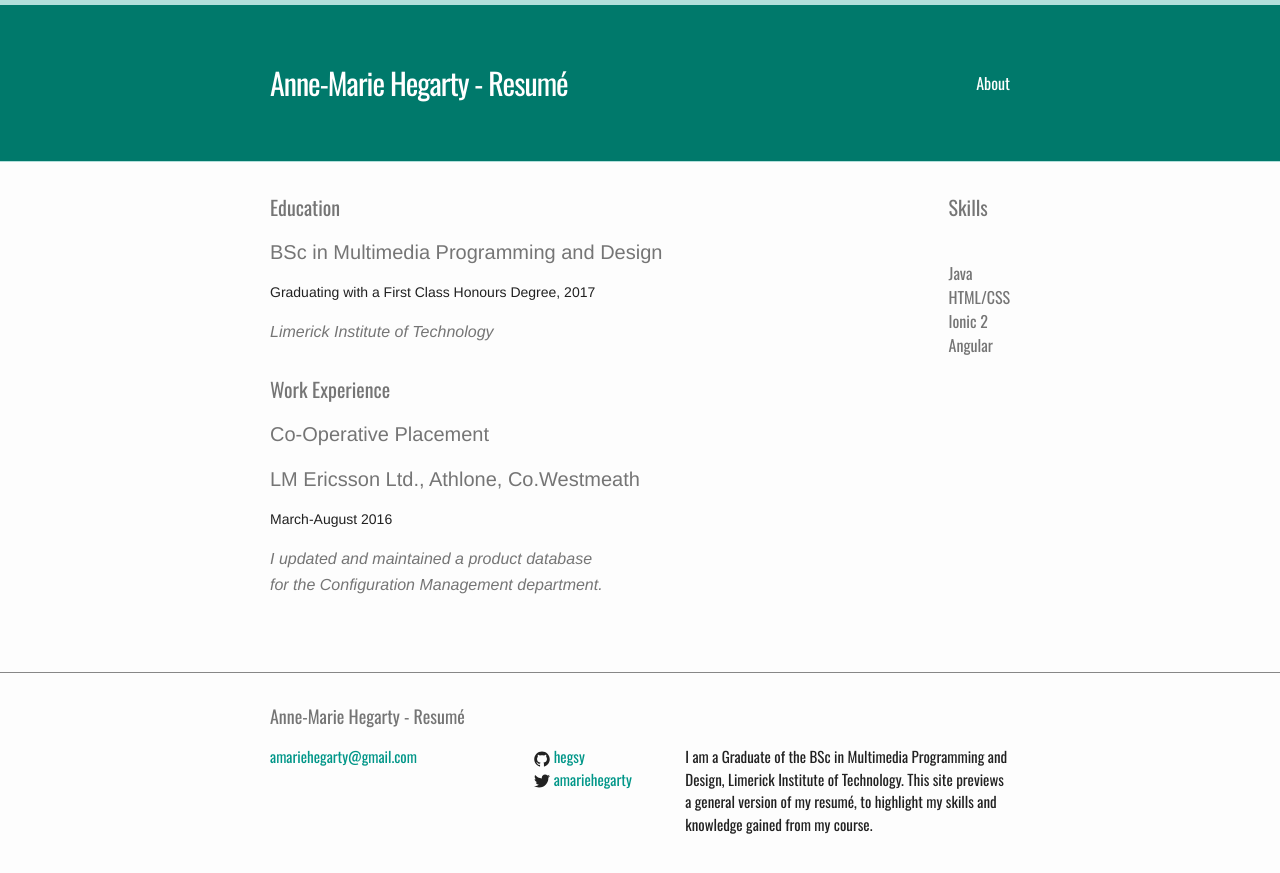
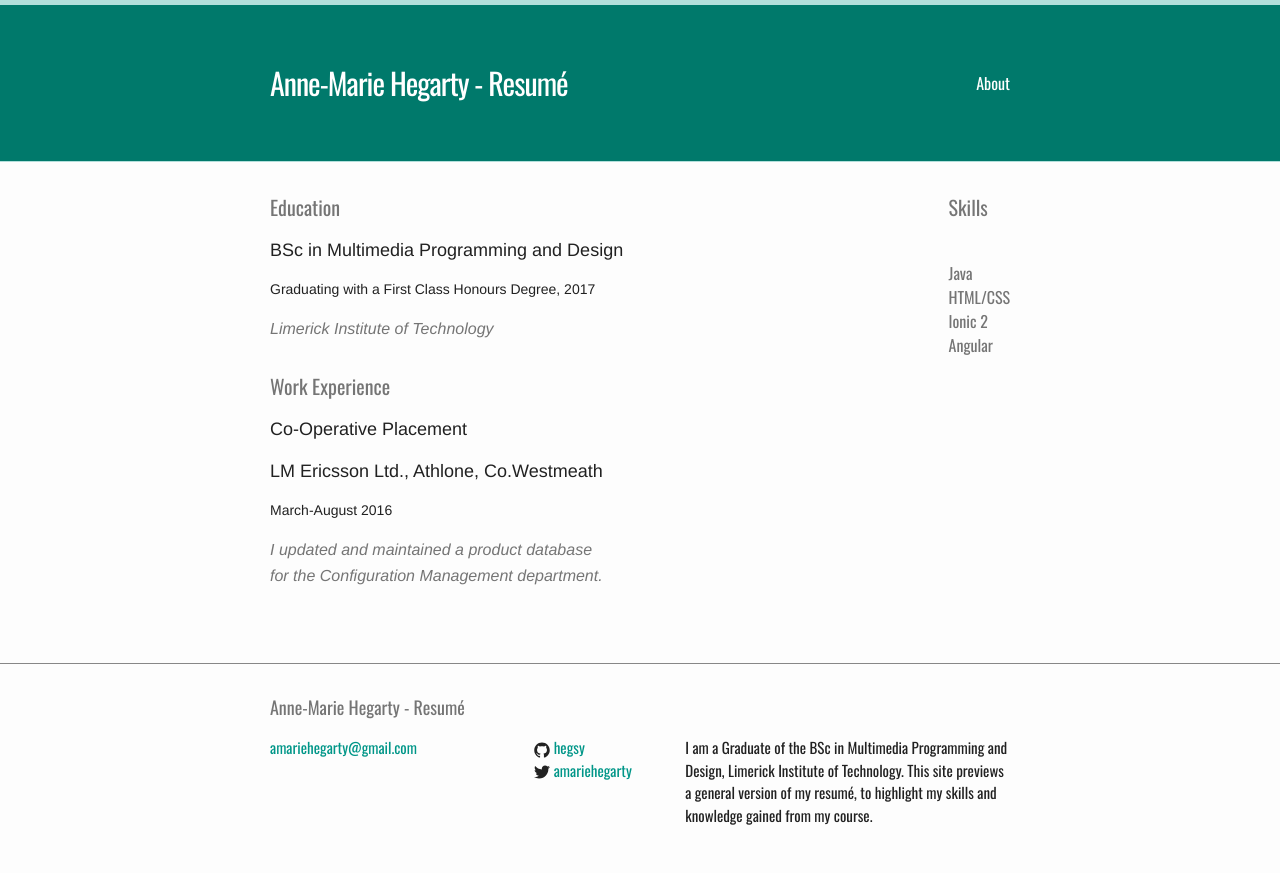
Before and after one commit to hegsy/hegsy.github.io, a Jekyll site: the page built from index.html, in a window 1280 px wide. Shown: the top 873 px of the page. Built offline with Jekyll 4.4.1, drawn with Linux system fonts in a browser that asks for light colours.

Commit message:
text styling

```diff
--- a/_sass/_layout.scss
+++ b/_sass/_layout.scss
@@ -222,7 +222,8 @@ FFA875
 .post-main {
     font-family: "Helvetica", sans-serif;
     display: block;
-    font-size: 20px;
+    font-size: 18px;
+    color: $grey-color;
     list-style: none;
 }
 
```
